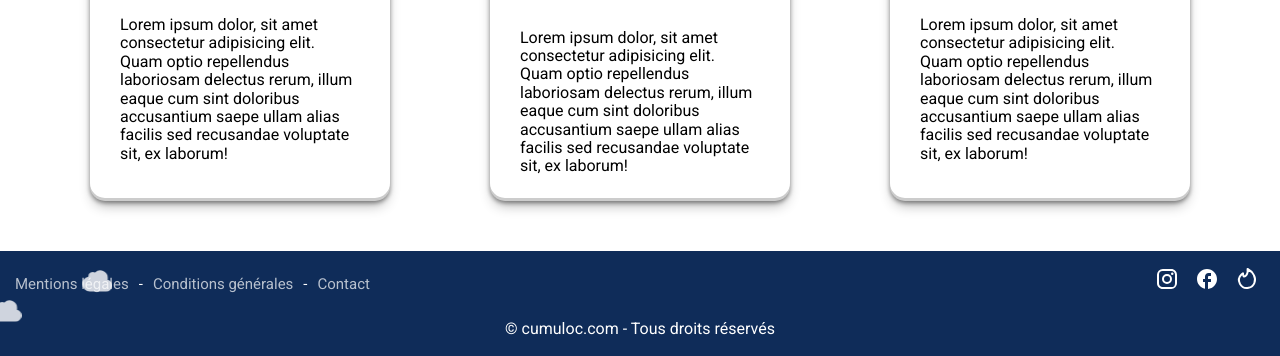
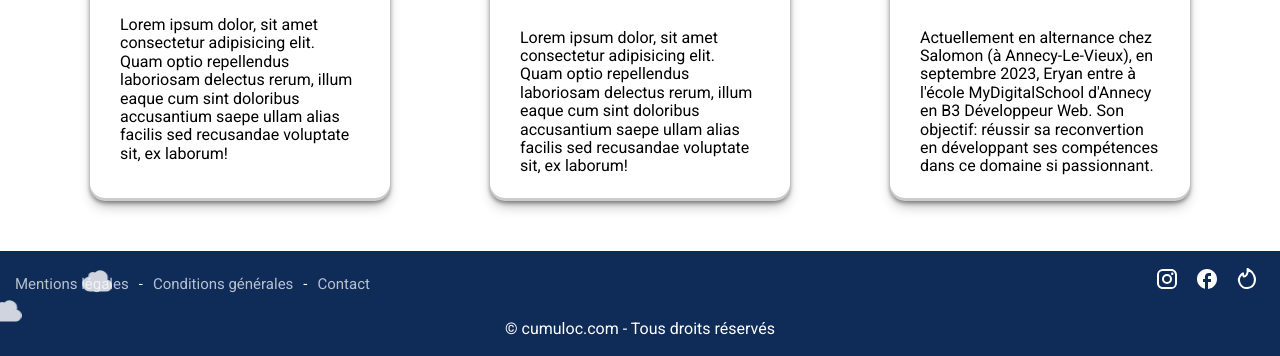
Before and after one commit to ArditMDS/Cumuloc, a Symfony app: template templates/home.html.twig in a window 1280 px wide. Shown: the part 914-1270 px from the top of the page. Run offline with Twig, Linux system fonts and the light colour scheme; the template is opened without the code that fills it, so the values that code supplies are empty; some libraries are stand-ins or nearby versions.

Commit message:
Fix picture and description

```diff
--- a/templates/home.html.twig
+++ b/templates/home.html.twig
@@ -36,8 +36,8 @@
                 <p>Lorem ipsum dolor, sit amet consectetur adipisicing elit. Quam optio repellendus laboriosam delectus rerum, illum eaque cum sint doloribus accusantium saepe ullam alias facilis sed recusandae voluptate sit, ex laborum!</p>
             </div>
             <div class="cardSquadProfil">
-                <img src="uploads/squeezie.jpg" alt="" />
-                <p>Lorem ipsum dolor, sit amet consectetur adipisicing elit. Quam optio repellendus laboriosam delectus rerum, illum eaque cum sint doloribus accusantium saepe ullam alias facilis sed recusandae voluptate sit, ex laborum!</p>
+                <img src="uploads/eryan.jpg" alt="" />
+                <p>Actuellement en alternance chez Salomon (à Annecy-Le-Vieux), en septembre 2023, Eryan entre à l'école MyDigitalSchool d'Annecy en B3 Développeur Web. Son objectif: réussir sa reconvertion en développant ses compétences dans ce domaine si passionnant.</p>
             </div>
         </article>
     </section>
```
